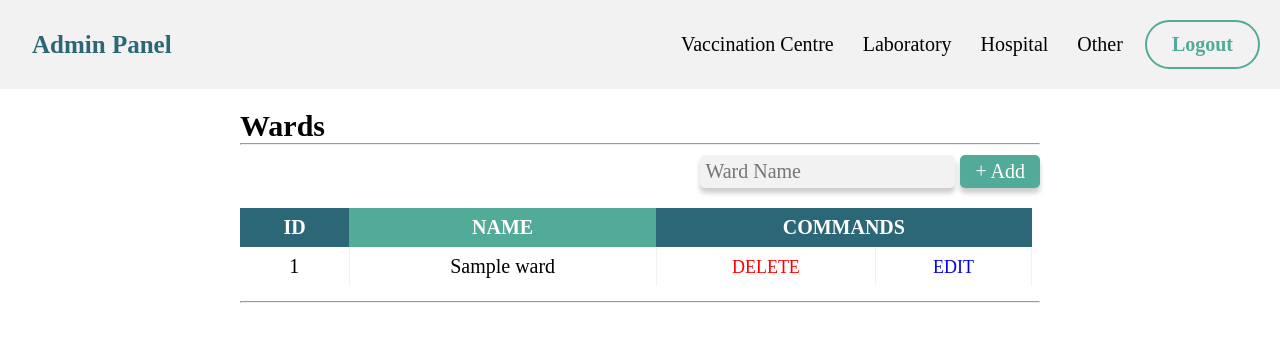
After one commit to pman47/covid_management_system, a PHP site: page /admin/ward.php in a window 1280 px wide. The commit adds this page. Shown: the top 342 px of the page. Run offline with PHP 8.4, Linux system fonts and the light colour scheme; the visitor is signed in with stand-in values (Sample User, id 1); tables that the repository leaves empty or names only in its code hold one stand-in row (values such as "Sample post").

Commit message:
Ward (CRUD) done 👍

```diff
--- a/admin/includes/navigation.php
+++ b/admin/includes/navigation.php
@@ -22,7 +22,7 @@
         <button class="dropbtn">Hospital</button>
         <div class="dropdown-content">
             <a href="#">Manage Hospitals</a>
-            <a href="#">Manage Bed Types</a>
+            <a href="ward.php">Manage Wards</a>
         </div>
     </div>
 
--- /dev/null
+++ b/admin/ward.php
@@ -0,0 +1,129 @@
+<?php include('./includes/header.php'); ?>
+<?php include('./includes/navigation.php'); ?>
+<?php include('./includes/db.php'); ?>
+
+<?php
+
+    if(isset($_GET["wardTypeDelete"])){
+        $ward_id = $_GET["wardTypeDelete"];
+        $query = "DELETE FROM wards WHERE ward_id = '{$ward_id}'";
+        $deleteWardType = mysqli_query($connection,$query);
+        echo ("<script>location.href='ward.php'</script>");
+    }
+
+    if(isset($_POST["addWardType"])){
+        $ward_name = $_POST["ward_name"];
+
+        $ward = trim($ward_name," ");
+        if($ward == '' || empty($ward)){
+            echo "Empty value can not be added";
+        }else{
+            $query = "SELECT ward_name FROM wards WHERE ward_name = '{$ward_name}'";
+
+            $checkIfExist=mysqli_query($connection,$query);
+
+            if (mysqli_num_rows($checkIfExist) != 0)
+            {
+                echo '<script>
+                alert("This Ward is Already Exist");
+                </script>';
+            }else{
+                $query = "INSERT INTO wards(ward_name) VALUES ('{$ward_name}')";
+                $addWardType = mysqli_query($connection,$query);
+
+                if(!$addWardType){
+                    die("QUERY FAILED " . mysqli_error($connection));
+                }else{
+                    // echo '<script>
+                    // alert("State Added Successfully");
+                    // </script>';
+                }
+            }
+        }
+
+    }
+?>
+
+
+<!-- Page Content -->
+
+<div id="msg"></div>
+
+<div class="Container">
+    <div class="tableHeader">
+        <h1 class="page-header">Wards</h1>
+        <hr>
+        <div class="tableControls">
+            <!-- <input type="text" placeholder="Search"> -->
+            <form action="" method="post">
+                <input type="text" name="ward_name" placeholder="Ward Name" required>
+                <button name="addWardType" class="Btn"><span>&#43;</span> Add</button>
+            </form>
+        </div>
+    </div>
+
+    <div class="tableBody">
+            <table>
+                <thead>
+                    <tr>
+                        <th>ID</th>
+                        <th>NAME</th>
+                        <th colspan="2">COMMANDS</th>
+                    </tr>
+                </thead>
+                <tbody>
+                    <?php
+                    $query = "SELECT * FROM wards";
+                    $viewAllTestingType = mysqli_query($connection,$query);
+                    while($row = mysqli_fetch_assoc($viewAllTestingType)){
+                        $ward_id = $row['ward_id'];
+                        $ward_name = $row['ward_name'];
+                        echo "<tr>";
+                        echo "<td>{$ward_id}</td>";
+                        echo "<td>{$ward_name}</td>";
+                        echo "<td><a class='deleteBtn controlBtn' onClick=\"javascript: return confirm('Are You Sure?');\" href='ward.php?wardTypeDelete={$ward_id}'>DELETE</a></td>";
+                        echo "<td><a class='editBtn controlBtn' href='ward.php?wardTypeEdit={$ward_id}'>EDIT</a></td>";
+                        echo "</tr>";
+                    }
+                    ?>
+                </tbody>
+            </table>
+    </div>
+    <div class="tableFooter">
+        <hr>
+        <form action="" method="post">
+            <?php
+            if(isset($_GET['wardTypeEdit'])){
+                $wardId = $_GET['wardTypeEdit'];
+                $query = "SELECT * FROM wards WHERE ward_id = {$wardId}";
+                $edit_ward_type = mysqli_query($connection,$query);
+
+                while($row = mysqli_fetch_assoc($edit_ward_type)){
+                    $ward_name = $row['ward_name'];
+                    ?>
+
+                    <div>
+                        <label for="cat-title">Edit Ward</label>
+                        <input value="<?php if(isset($ward_name)){echo $ward_name;} ?>" type="text" name="ward_name" required>
+                    </div>
+                    <input type="submit" name="update_ward_type" class="Btn" value="Update Ward Name">
+
+                <?php }
+            }
+            ?>
+
+            <?php
+            // UPDATE Age Group
+            if(isset($_POST['update_ward_type'])){
+                $update_ward_name = $_POST['ward_name'];
+                $query = "UPDATE wards SET ward_name = '{$update_ward_name}' WHERE ward_id = {$wardId}";
+                $update_query = mysqli_query($connection,$query);
+                if(!$update_query){
+                    echo die("Update Query Failed" . mysqli_error($connection));
+                }
+                echo ("<script>location.href='ward.php'</script>");
+            }
+            ?>
+        </form>
+    </div>
+</div>
```
